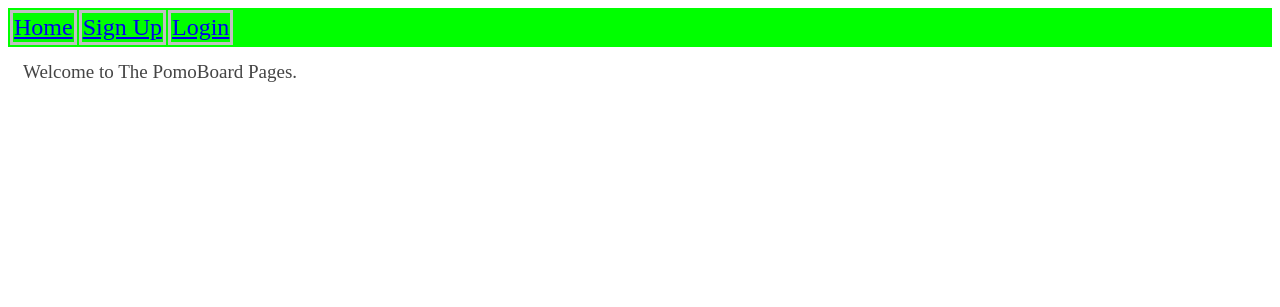
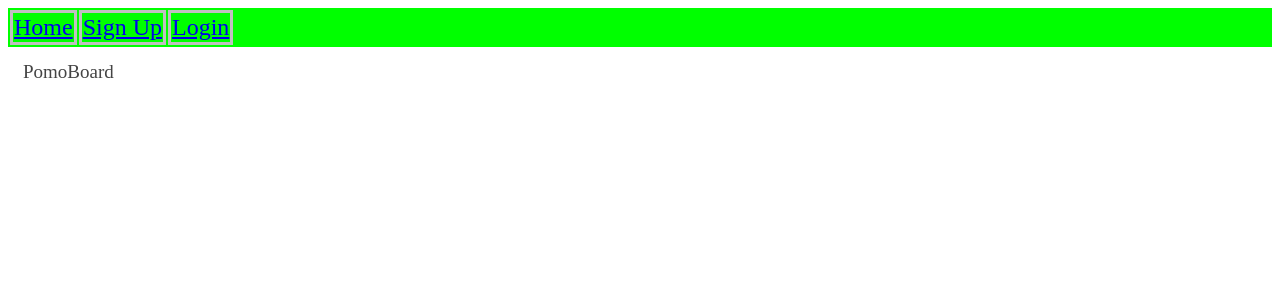
Before and after one commit to yassu/PomoBoard, a CodeIgniter app: page /database/ in a window 1280 px wide. Shown: the top 307 px of the page. Run offline with CodeIgniter, Linux system fonts and the light colour scheme; data that the repository does not hold is empty.

Commit message:
add title of home page

```diff
--- a/codeigniter/application/views/PomoBoard.php
+++ b/codeigniter/application/views/PomoBoard.php
@@ -1,3 +1,3 @@
 <h1>
-	Welcome to The PomoBoard Pages.
+	PomoBoard
 </h1>
```
